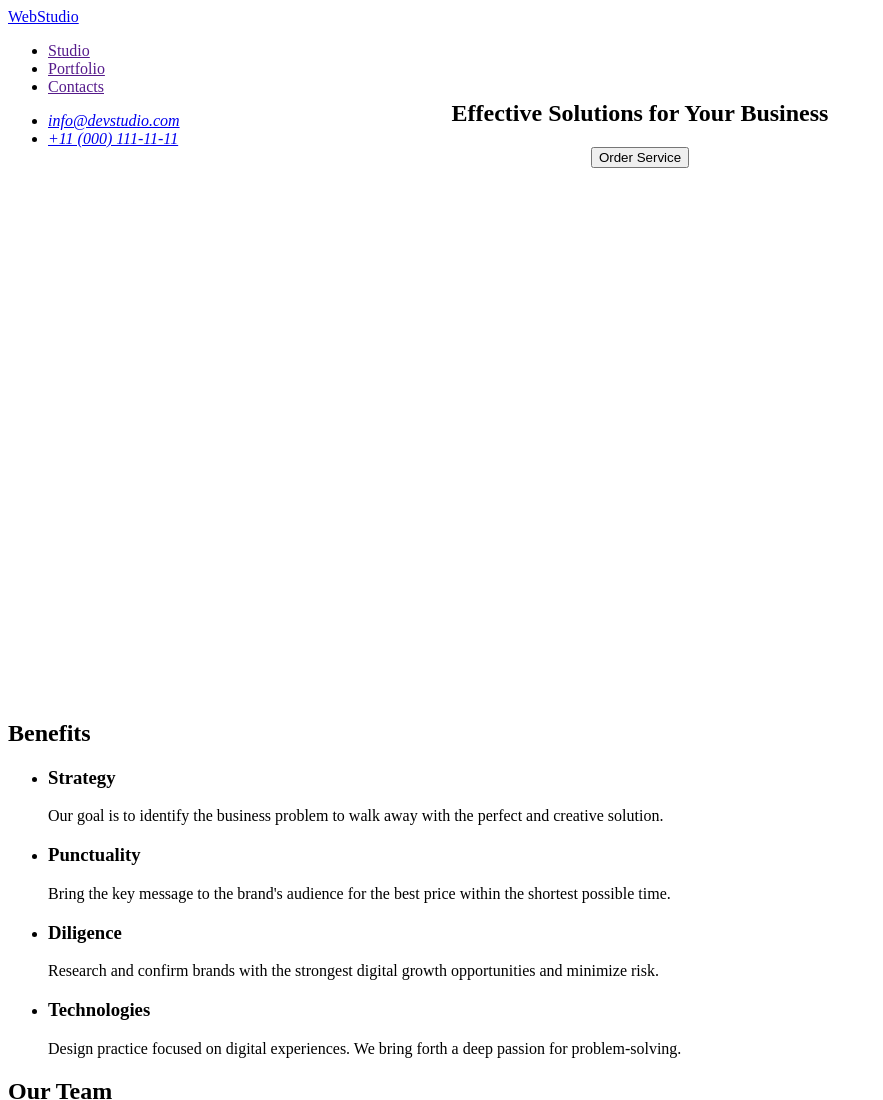
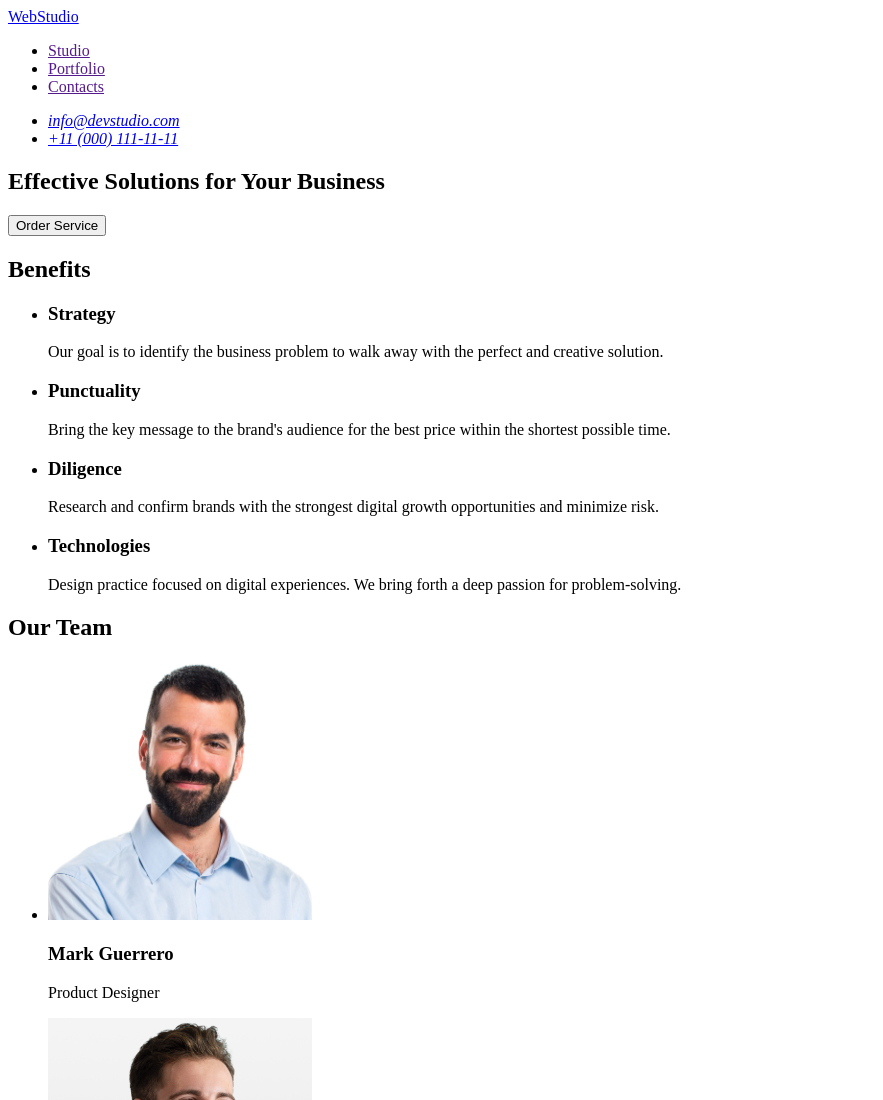
Before and after one commit to Shoni182/goit-markup-hw-01, a plain HTML site: page index.html in a window 1280 px wide. Shown: the top 1100 px of the page, without its empty margins (0-883 px from the left). Drawn offline with Linux system fonts and the light colour scheme.

Commit message:
deleted styles

```diff
--- a/index.html
+++ b/index.html
@@ -9,7 +9,7 @@
 
 <body>
   <!--header and adress-->
-  <header style="height: 72px">
+  <header>
     <nav>
       <!--logo-->
       <a href="./index.html">WebStudio</a>
@@ -36,7 +36,7 @@
   <!--main page-->
   <main>
     <!--Section_1 - h1 title -->
-    <section style="height: 600px; text-align: center;">
+    <section>
       <h1>Effective Solutions for Your Business</h1>
       <button type="button">Order Service</button>
     </section>
```
